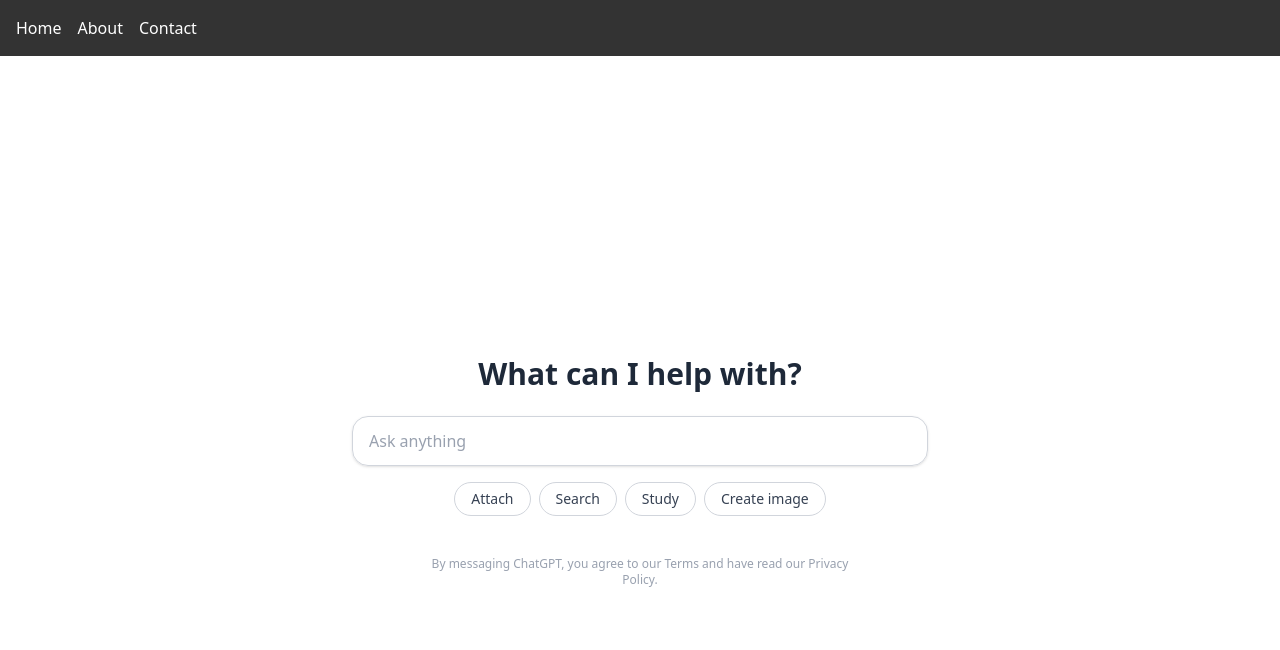
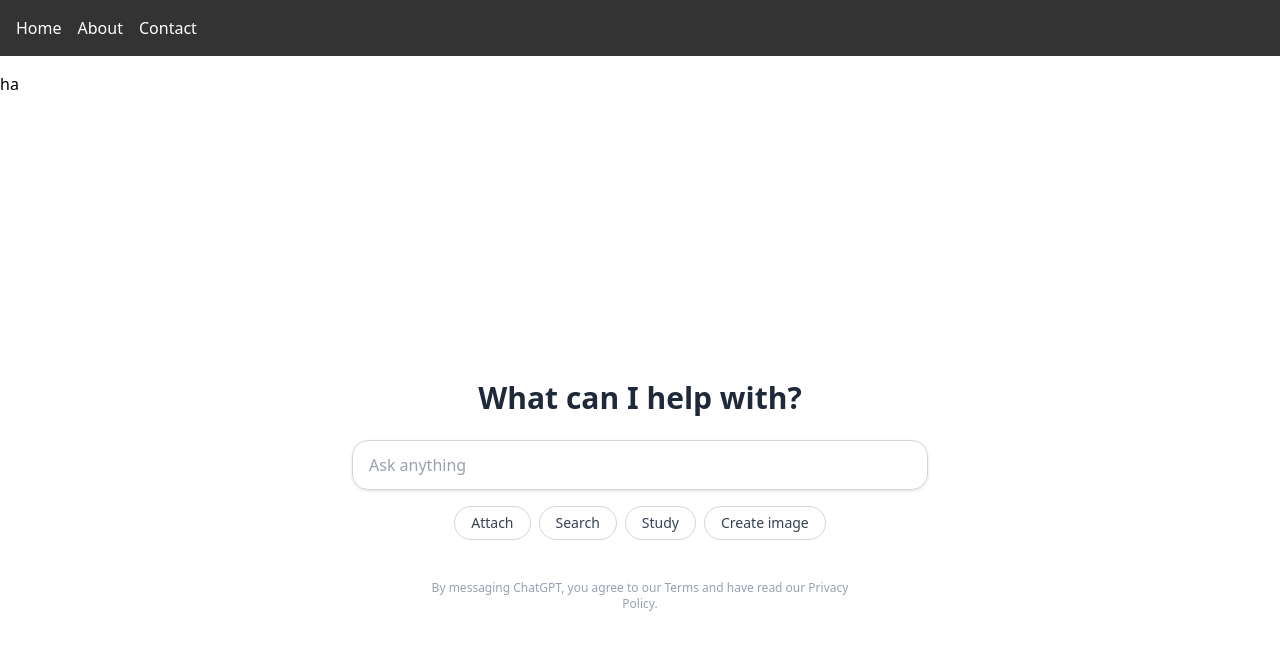
Before and after one commit to Nandish26/chatgpt_frontend, a React (Vite) app in the folder my-project/: page / in a window 1280 px wide. Shown: the top 650 px of the page. Built offline with nearby package versions, Linux system fonts and the light colour scheme.

Commit message:
feat: initialize React application with `react-router-dom` for navigation between Home, About, and Contact pages.

```diff
--- a/my-project/src/App.jsx
+++ b/my-project/src/App.jsx
@@ -12,7 +12,7 @@ function App() {
         <Link to="/about" style={{ color: 'white', marginRight: '1rem' }}>About</Link>
         <Link to="/contact" style={{ color: 'white' }}>Contact</Link>
       </nav>
-
+<h1>ha</h1>
 
       <Routes>
         <Route path="/" element={<Home />} />
```
